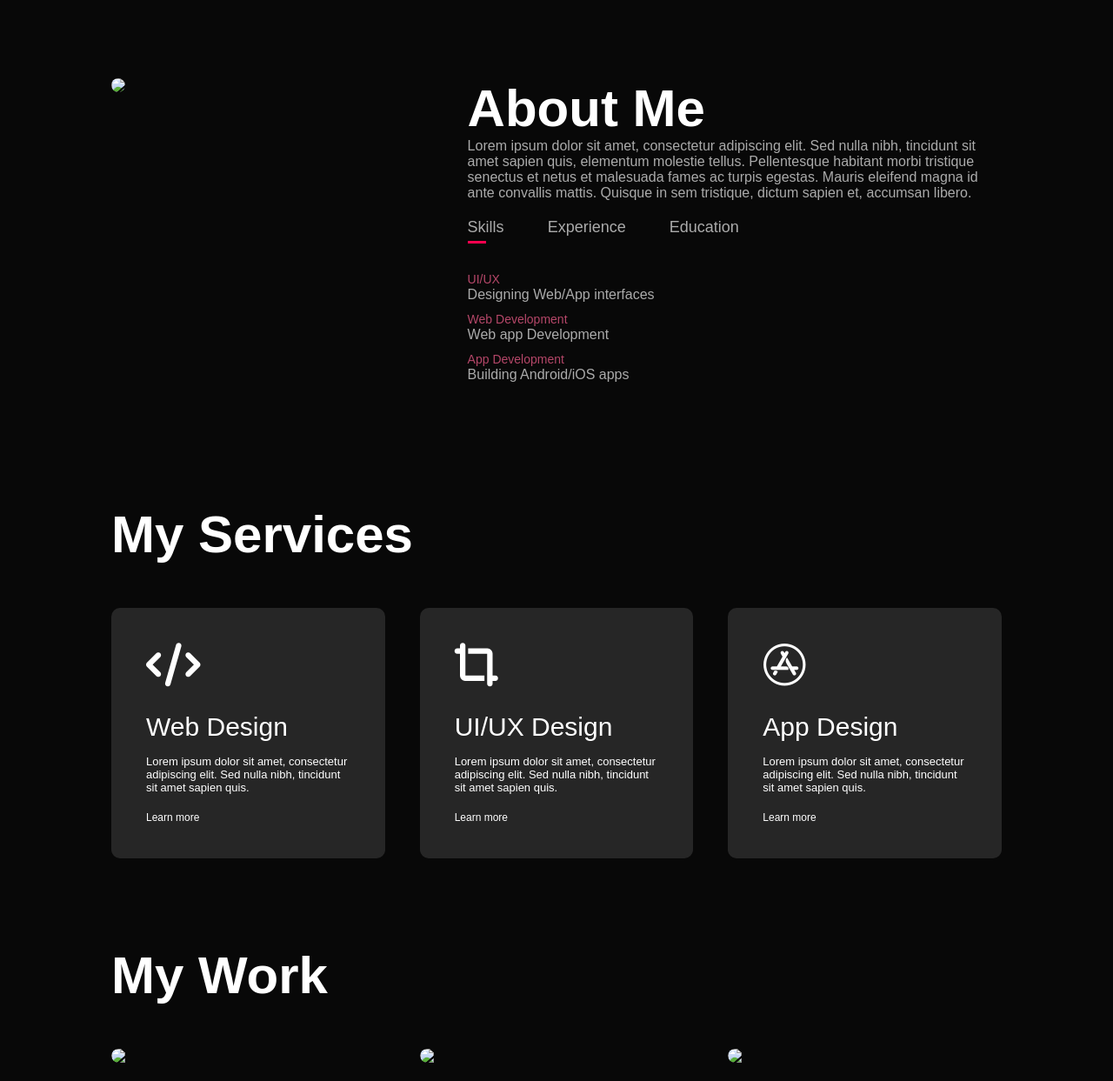
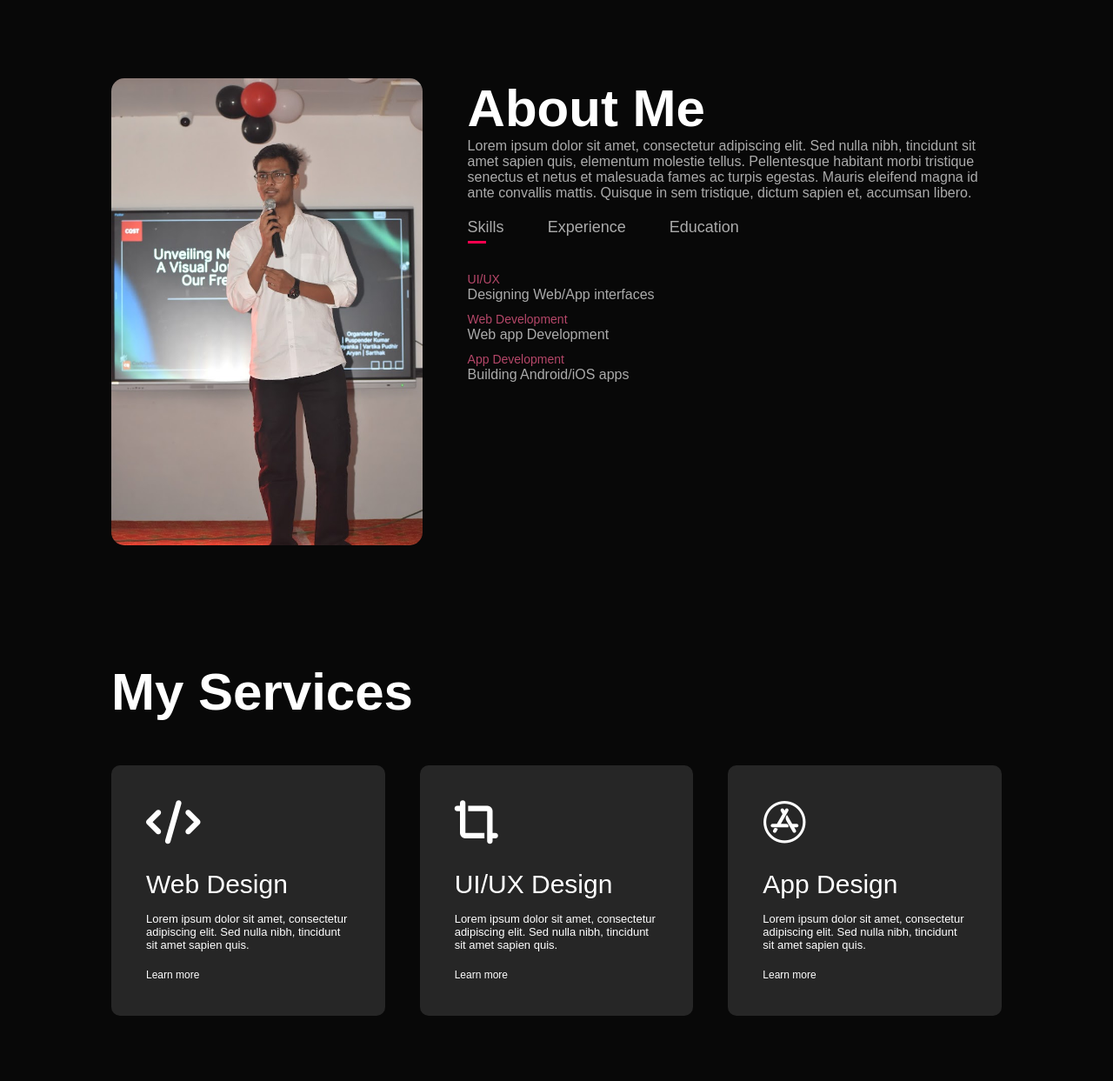
Before and after one commit to puspendeerr/portfolio, a plain HTML site: page index.html in a window 1280 px wide. Shown: the part 800-2043 px from the top of the page at 87% size. Drawn offline with Linux system fonts and the light colour scheme; files whose address does not match are found by name.

Commit message:
Update index.html

```diff
--- a/index.html
+++ b/index.html
@@ -12,7 +12,7 @@
 <div id="header">
     <div class="container">
         <nav>
-            <img src="images\Yourparagraph_text__1_-removebg-preview.png" class="logo">
+            <img src="Yourparagraph_text__1_-removebg-preview.png" class="logo">
             <ul id="sidemenu">
                 <li><a href="#header">Home</a></li>
                 <li><a href="#about">About</a></li>
@@ -38,7 +38,7 @@
     <div class="container">
         <div class="row">
             <div class="about-col-1">
-                <img src="images\DSC_0024 (1).jpg">
+                <img src="DSC_0024 (1).jpg">
             </div>
             <div class="about-col-2">
                 <h1 class="sub-title">About Me</h1>
@@ -107,7 +107,7 @@
         <h1 class="sub-title">My Work</h1>
         <div class="work-list">
             <div class="work">
-                <img src="images/work-1.png">
+                <img src="work-1.png">
                 <div class="layer">
                     <h3>Social Media App</h3>
                     <p>The app connects you yo the talented people around the world. Download it from play store.</p>
@@ -115,7 +115,7 @@
                 </div>
             </div>
             <div class="work">
-                <img src="images/work-2.png">
+                <img src="work-2.png">
                 <div class="layer">
                     <h3>Music App</h3>
                     <p>The app connects you yo the talented people around the world. Download it from play store.</p>
@@ -123,7 +123,7 @@
                 </div>
             </div>
             <div class="work">
-                <img src="images/work-3.png">
+                <img src="work-3.png">
                 <div class="layer">
                     <h3>Online Shopping App</h3>
                     <p>The app connects you yo the talented people around the world. Download it from play store.</p>
@@ -152,7 +152,7 @@
                     <a href=""><i class="fab fa-instagram"></i></a>
                     <a href=""><i class="fab fa-linkedin"></i></a>
                 </div>
-                <a href="images/my-cv.pdf" download class="btn btn2">Download CV</a>
+                <a href="my-cv.pdf" download class="btn btn2">Download CV</a>
             </div>
             <div class="contact-right">
                 <form name="submit-to-google-sheet">
```
